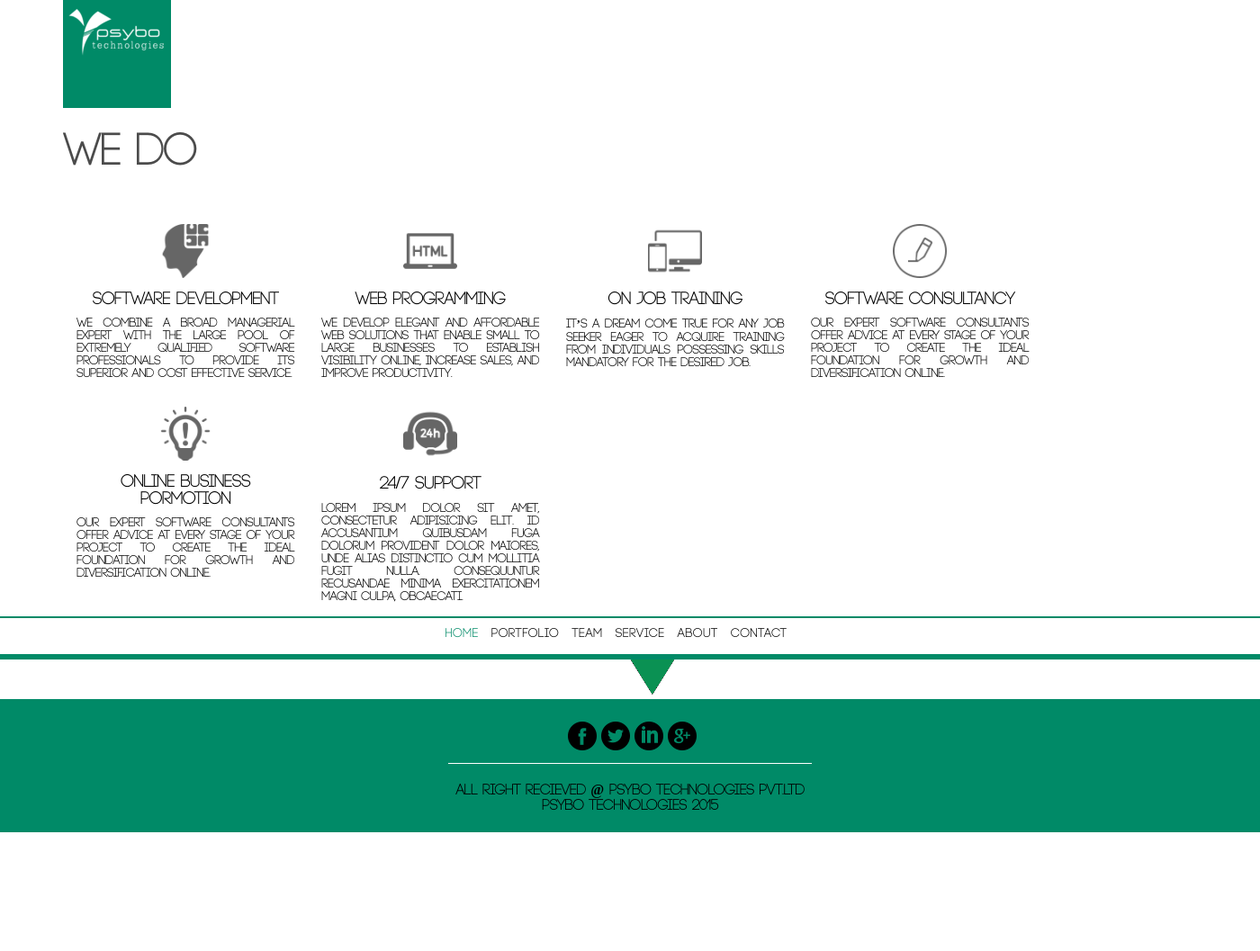
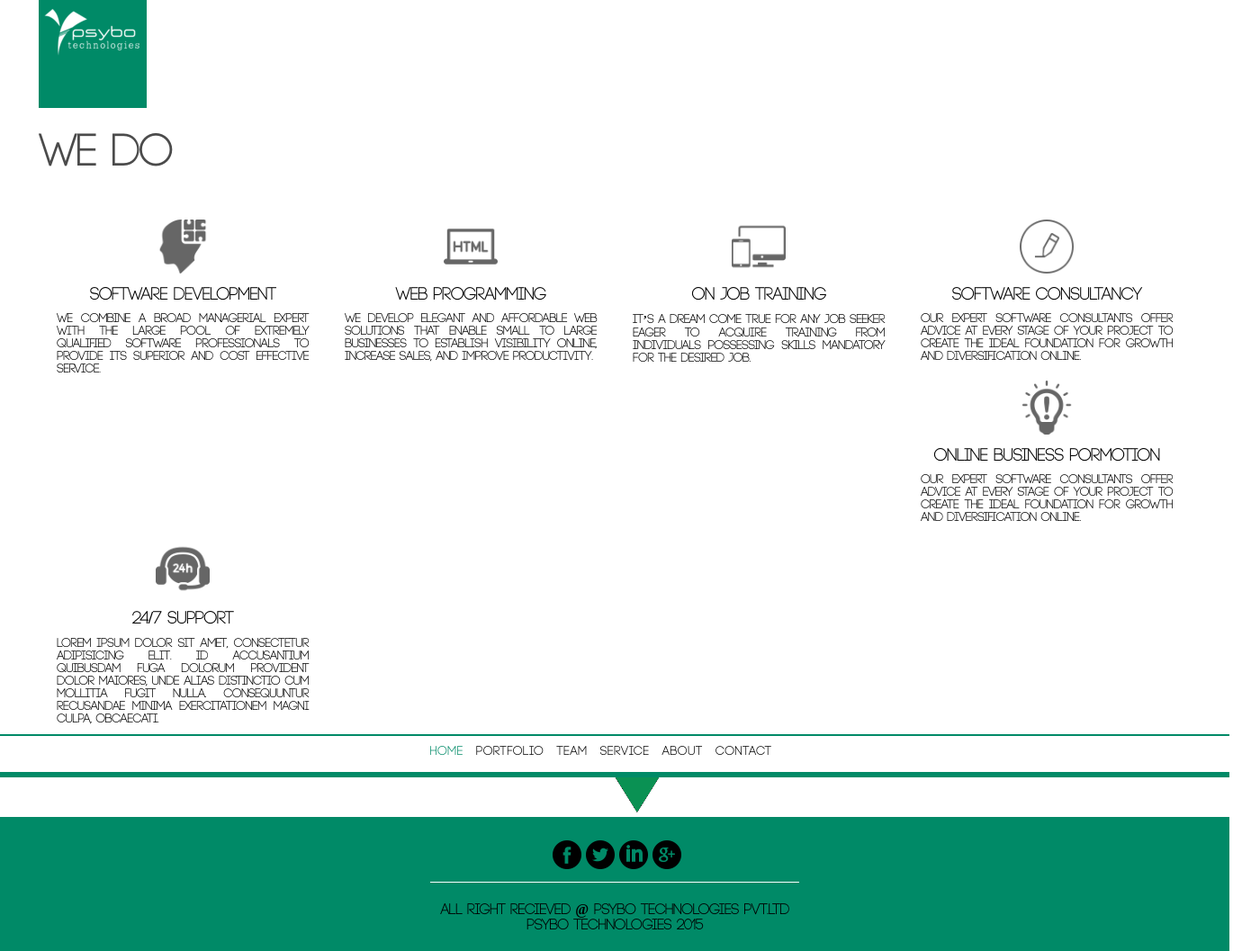
Before and after one commit to AjeebKt/Psybo-Site, a PHP site: page /service.php in a window 1400 px wide. Shown: the whole page at 90% size. Before the commit the page ends 925 px from the top, so only its background shows below. Run offline with PHP 8.4, Linux system fonts and the light colour scheme.

Commit message:
modify addTtam.php

```diff
--- a/addTeam.php
+++ b/addTeam.php
@@ -79,7 +79,7 @@ include 'Database.php';
 	$designation=filter_var($_POST['txtDesignation'],FILTER_SANITIZE_ENCODED);
 	if (isset($_POST['btnTeamSubmit']))
 	{
-
+		echo "string";
 		$rand=rand();
 
 		$target_dir=getcwd()."/upload-image/";
--- a/css/theme.css
+++ b/css/theme.css
@@ -13,6 +13,10 @@
 {
     from {top: -2000px;}
     to {top: 0px;}
+}
+body
+{
+	width: 1366px;
 }
 
 h1
@@ -132,12 +136,10 @@ header
 	}
 .container
 {
-	width: 90%;
+	width: 1280px;
 	margin: 0 auto;
 	overflow: hidden;
 	position: relative;
-	/*border-left: 2px solid #f99;*/
-	/*border-right: 2px solid #f99;*/
 }
 .picture
 {
@@ -266,7 +268,7 @@ footer
 		}
 		.social-links li:hover a
 		{
-			opacity: 0.6;
+			opacity: 0.5;
 		}
 		.social-links li a.facebook
 		{
@@ -308,8 +310,8 @@ footer
 	.portfolio figure figcaption
 	{
 		width: 100%;
-		height: 30px;
-		background: #008a67 none repeat scroll 0 0;
+		height: 150px;
+		background: rgba(0, 138, 103, 0.7) none repeat scroll 0 0;
 		color: #fff;
 		text-align: center;
 		padding: 10px 0;
@@ -339,7 +341,7 @@ footer
 }
 	.team-member li
 	{
-		width: 25%;
+		width: 20%;
 		float: left;
 		margin: 1%;
 		display: inline-block;
@@ -421,11 +423,11 @@ footer
 }
 .service li
 {
-	width: 20%;
+	width: 300px;
 	float: left;
 	display: inline-block;
-	margin: 10px;
-	padding: 5px;
+	margin: 0 10px;
+	padding: 10px;
 	box-sizing: border-box;
 }
 	.service li img
```
